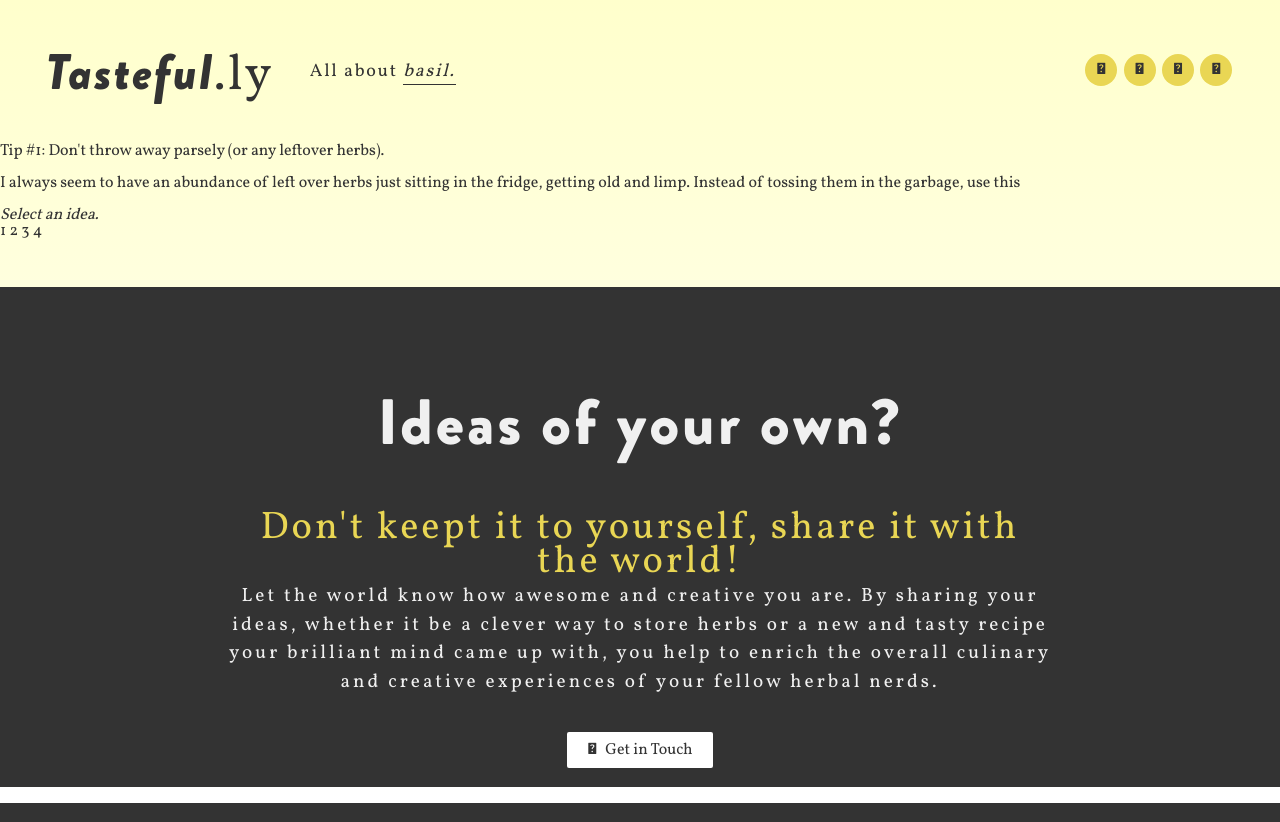
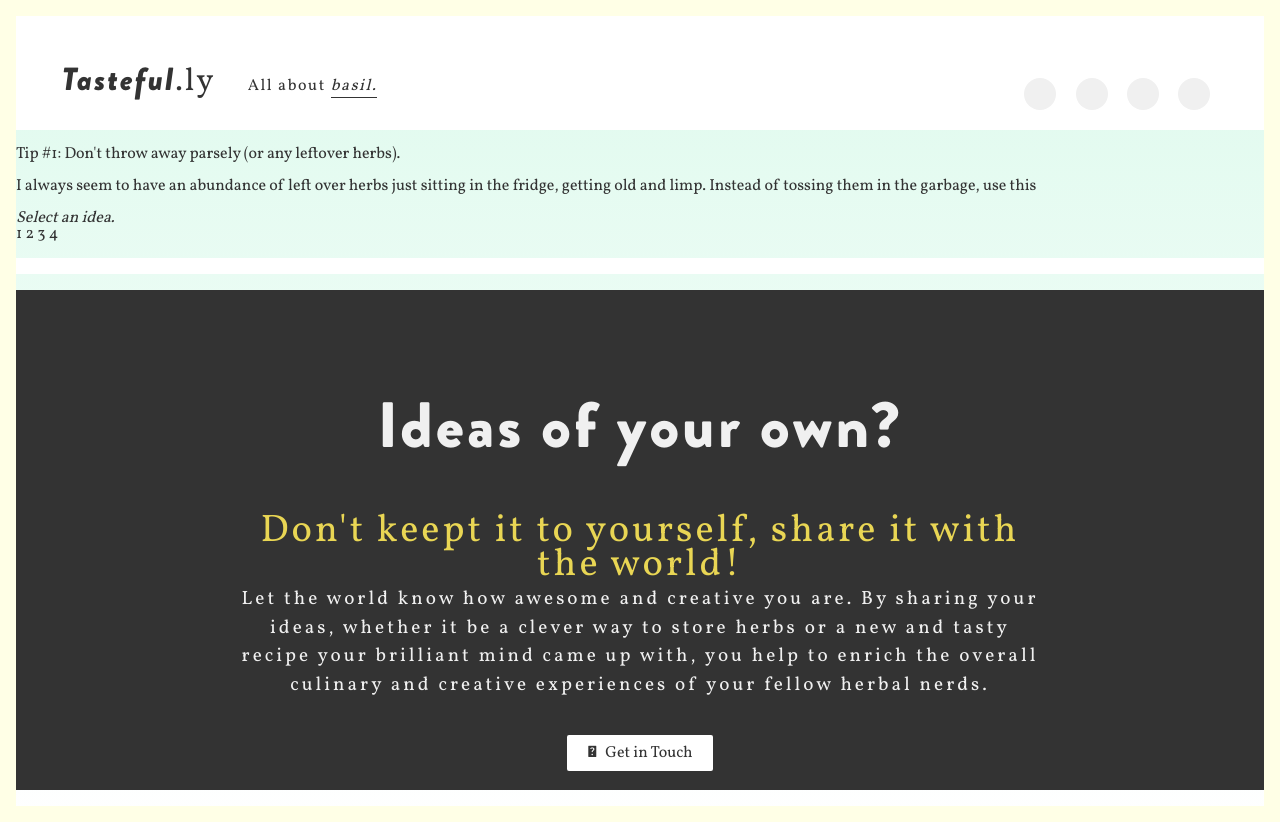
Before and after one commit to houseofaragon/Tastefully, a PHP site: page /subpage.html in a window 1280 px wide. Run offline with PHP 8.4, Linux system fonts and the light colour scheme; some libraries are stand-ins or nearby versions.

Commit message:
changed font stylings and background colors

```diff
--- a/css/style.css
+++ b/css/style.css
@@ -44,16 +44,17 @@
 body {
     font-family: 'Vollkorn','Brandon Medium', Helvetica, Arial, sans-serif;
     color: #333;
-    background-color: #FFF;
+    background-color: #DEFAED;
     font-size: 1em;
     line-height: 1em;
 	padding: 0;
 	margin: 0;
-    background-image: -webkit-gradient(linear, 0% 0%, 0% 100%, from(#FFFFCC), to(#FFF));
-    background-image: -webkit-linear-gradient(top, #FFFFCC, #FFF);
-    background-image:    -moz-linear-gradient(top, #FFFFCC, #FFF);
-    background-image:     -ms-linear-gradient(top, #FFFFCC, #FFF);
-    background-image:      -o-linear-gradient(top, #FFFFCC, #FFF);
+    background-image: -webkit-gradient(linear, 0% 0%, 0% 100%, from(#DEFAED), to(#FFF));
+    background-image: -webkit-linear-gradient(top, #DEFAED, #FFF);
+    background-image:    -moz-linear-gradient(top, #DEFAED, #FFF);
+    background-image:     -ms-linear-gradient(top, #DEFAED, #FFF);
+    background-image:      -o-linear-gradient(top, #DEFAED, #FFF);
+    border: 1em solid #FFFFE6;
 }
 
 a {
@@ -70,7 +71,7 @@ ul {
 }
 
 h1{
-	font: 3.125em/1em 'Vollkorn',sans-serif;
+	font: 2em/1em 'Vollkorn',sans-serif;
 	margin: 0.03em auto;
 	padding: 0 0 0.5em;
 	letter-spacing: 2px;
@@ -83,7 +84,7 @@ h1{
 h3{
 	font-family: 'Vollkorn', 'Arial',sans-serif;
 	text-align: center;
-	font-size: 2em;
+	font-size: 1em;
 	letter-spacing: 2px;
 	border-top: 0.05em #333 solid;
 	border-bottom: 0.15em #333 solid;
@@ -107,6 +108,7 @@ h3{
 	width: 100%;
 	margin: 0em auto;
 	padding: 0 1em 1em 1em;
+	background-color: #FFF;
 }
 
 	.container > header {
@@ -119,7 +121,7 @@ h3{
 	}
 
 	.container > header h4 {
-		font-size: 1.125em;
+		font-size: 1em;
 		letter-spacing: 0.1em;
 		margin: 1em 0.6em;
 		font-weight: 400;
@@ -135,9 +137,9 @@ h3{
 		position: relative;
 		width: 2em;
 		height: 2em;
-		background: #e9d654;
+		background: #F0F0F0;
 		border-radius: 50%;
-		margin: 0.5em 0.1em 1.5em 0.1em;
+		margin: 1em 0.5em 1em;
 		border: none;
 		color: #333;
 	}
@@ -151,23 +153,20 @@ h3{
 		content: attr(data-info);
 		color: #333;
 		position: absolute;
-		width: 600%;
-		top: 120%;
-		text-align: right;
-		right: 0;
+		width: 100%;
+		top: 100%;
+		text-align: left;
 		pointer-events: none;
 
 	}
 
 	.container > header nav a:hover {
-		background: #333;
+		background: #FFF;
 	}
 
-
-
-	.container > header nav .bp-icon:after {
+	.container > header nav:after {
 		position: absolute;
-		top: 0;
+		margin-top: 1em;
 		left: 0;
 		width: 100%;
 		height: 100%;
@@ -175,37 +174,35 @@ h3{
 		text-indent: 0;
 	}
 
+	.fa.fa-camera-retro, .fa.fa-pagelines, .fa.fa-bar-chart-o,.fa.fa-pencil, .fa.fa-envelope{
+		line-height: 2em;
+	}
 
 
 .bp-icon-next:after {
-	content: "\e000";
 }
 .bp-icon-drop:after {
-	content: "\e001";
 }
 .bp-icon-archive:after {
-	content: "\e002";
 }
 .bp-icon-about:after {
-	content: "\e003";
 }
 .bp-icon-prev:after {
-	content: "\e004";
 }
 
 
 
 /*------------ Main Page Slider ---------------*/
 .bg-slider{
-	background-color: #e9d654;
+	background-color: #DEFAED;
 	position: relative;
-	height: 550px;
+	min-height: 350px;
 }
 .bg-slider p{
 	font-family: 'Brandon Black Italic',sans-serif;
-	color: #F0F0F0;
+	color: #333;
 	text-align: center;
-	font-size: 3em;
+	font-size: 2em;
 	letter-spacing: 3px;
 	padding: 0.5em 0;
 }
@@ -213,7 +210,7 @@ h3{
 .bg-slider .recipe{
 	margin: 0em auto;
 	text-align: center;
-	width:90%;
+	width:80%;
 }
 
 .bg-slider .recipe img{
@@ -247,6 +244,7 @@ h3{
 	line-height: 1.2em;
 	text-indent: 2em;
 	letter-spacing: 2px;
+	font-size: 1em;
 }
 
 .bg-slider .recipe .link{
@@ -402,8 +400,8 @@ h3{
 }
 
 .add {
-	color: #fff;
-	background: #e9d654;
+	color: #333;
+	background: #DEFAED;
 	padding: 10px 20px;
 	border-radius: 2px;
 	margin: 20px 0 0;
@@ -550,13 +548,15 @@ div.tooltip {
   height: auto;
   width: 250px;
   padding: 10px;
+  margin-left: 1em;
   font: 12px sans-serif;
-  background: #e9d654;
+  background: #DEFAED;
   color: #333;
   border: 0px;
   border-radius: 8px;
   pointer-events: none;
   font-family: 'Vollkorn', 'Georgia', serif;
+  border: 0.5em solid #f0f0f0;
 }
 
 .small-img{
@@ -633,6 +633,7 @@ div.tooltip {
 		padding-right: 0.5em;
 		font-family: "Vollkorn", "Helvetica";
 		font-size: 1em;
+		text-decoration: italic;
 	}
 
 
```
